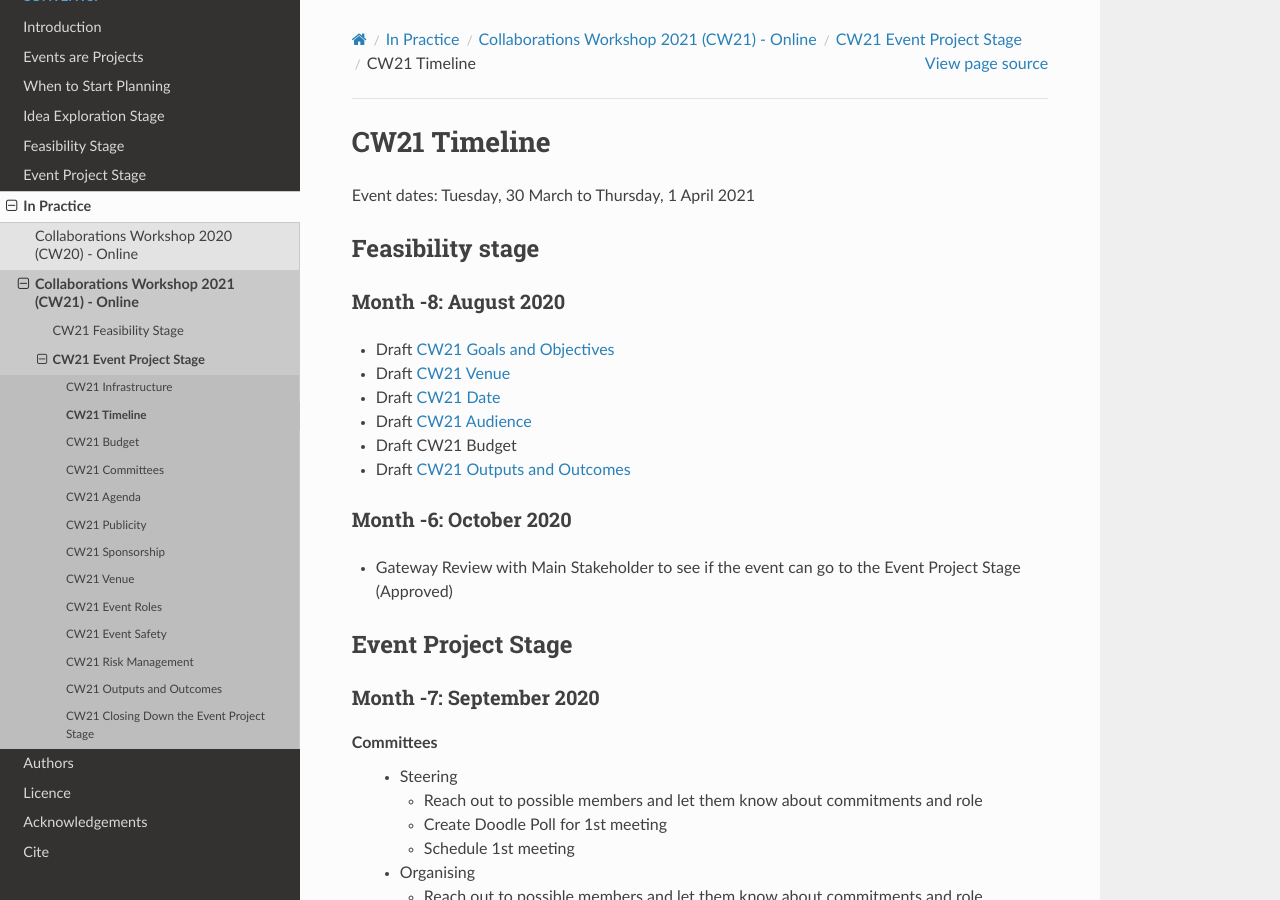
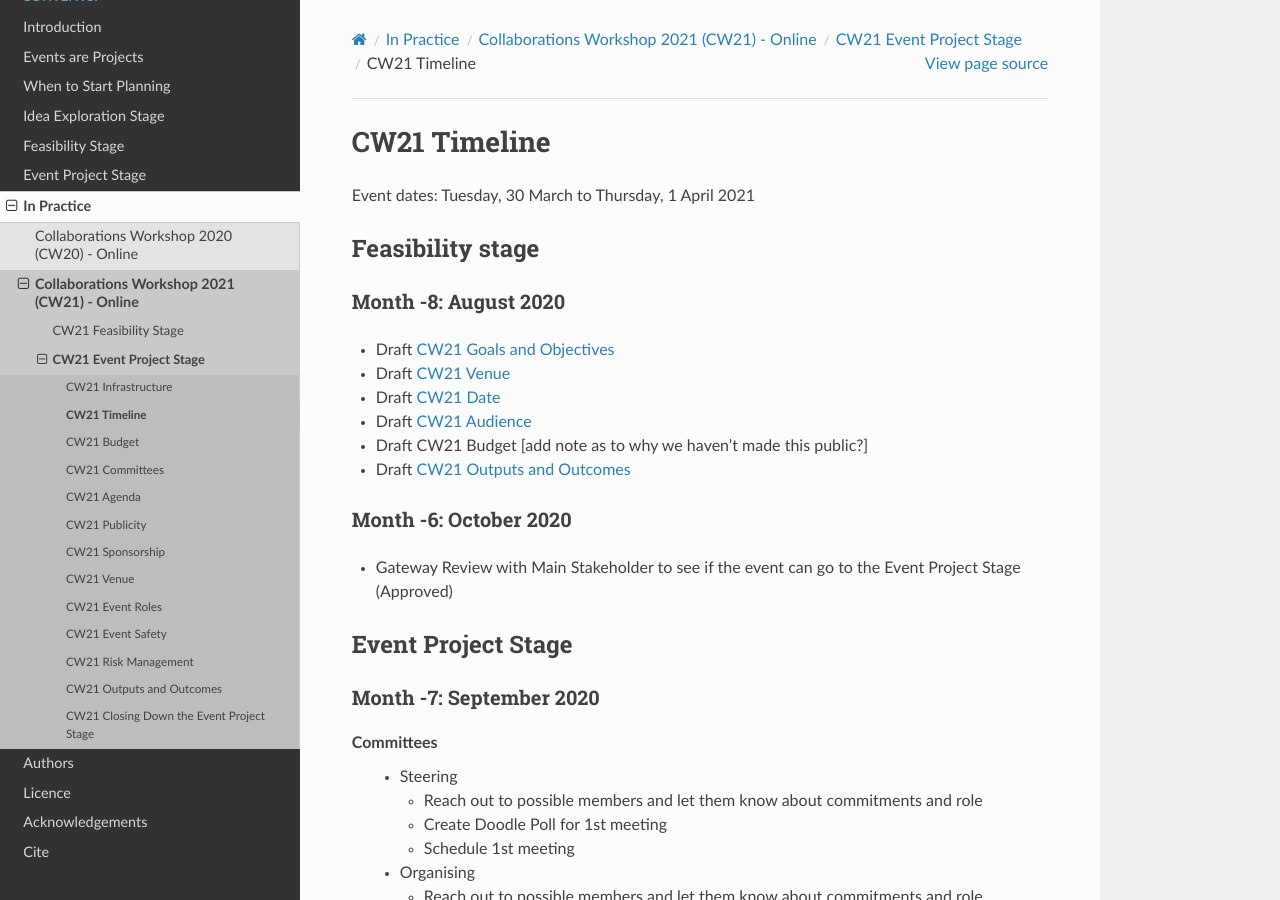
Before and after one commit to softwaresaved/event-organisation-guide, a Sphinx documentation site: the page built from docs/eog/eog-in-practice/cw21/event-project-stage/eps-timeline.rst, in a window 1280 px wide and 900 px high. Built offline with Sphinx 7.4.7 and the Read the Docs theme 2.0.0, drawn with Linux system fonts in a browser that asks for light colours.

Commit message:
Update eps-timeline.rst

```diff
--- a/docs/eog/eog-in-practice/cw21/event-project-stage/eps-timeline.rst
+++ b/docs/eog/eog-in-practice/cw21/event-project-stage/eps-timeline.rst
@@ -16,7 +16,7 @@ Month -8: August 2020
 - Draft :ref:`cw21-fs-venue`
 - Draft :ref:`cw21-fs-date`
 - Draft :ref:`cw21-fs-audience`
-- Draft CW21 Budget
+- Draft CW21 Budget  [add note as to why we haven't made this public?]
 - Draft :ref:`cw21-fs-outputs-and-outcomes`
 
 
```
